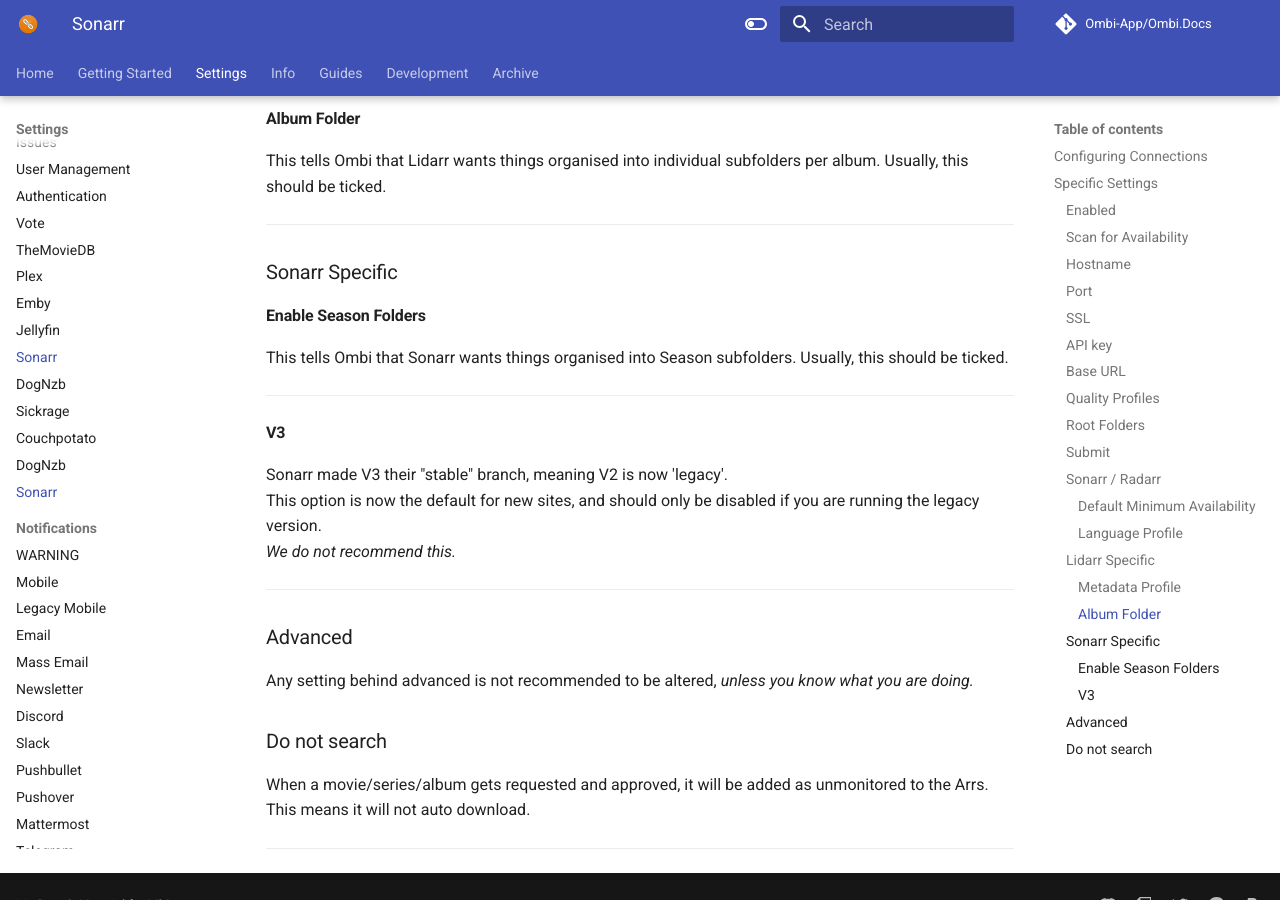
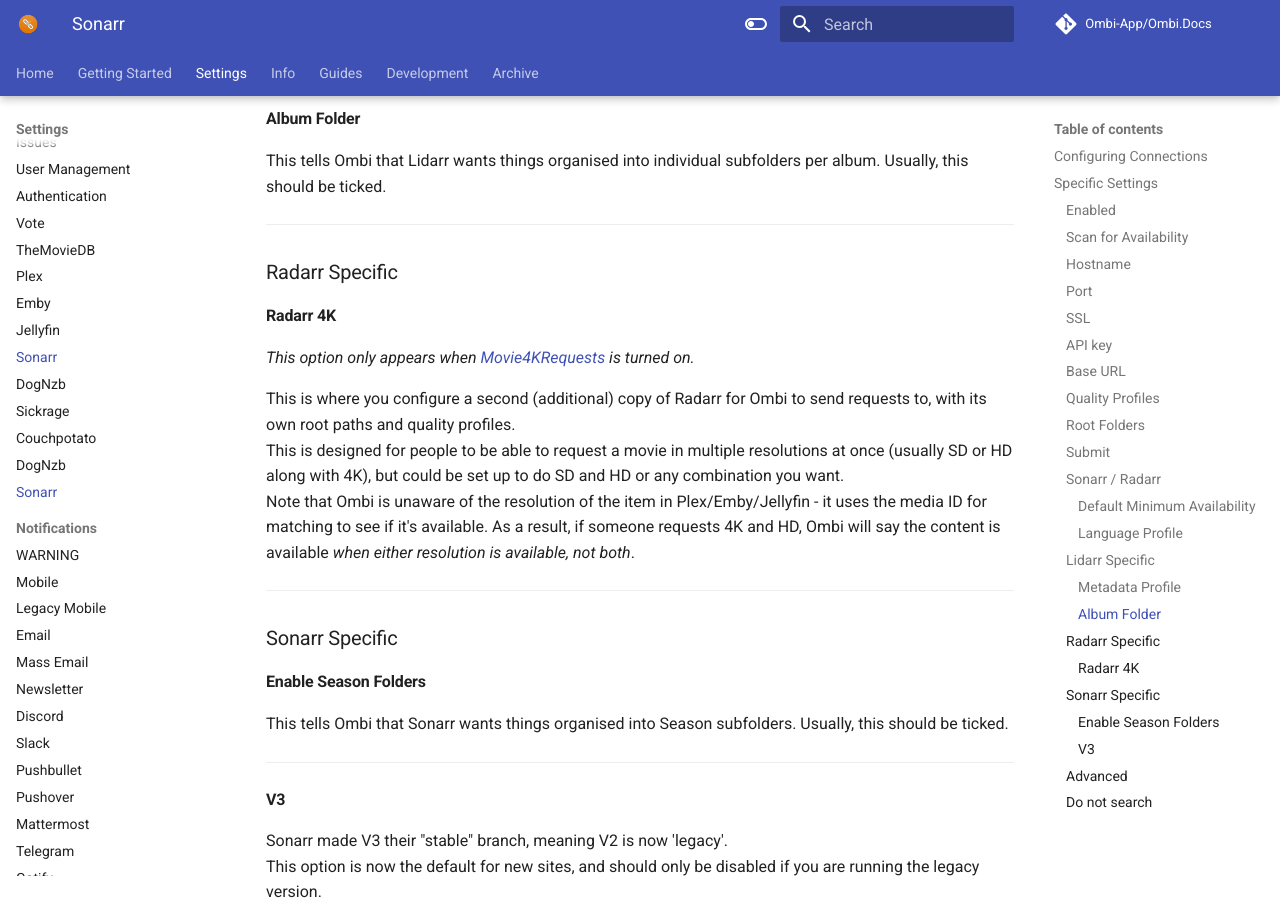
Before and after one commit to Ombi-app/Ombi.Docs, an MkDocs documentation site: the page built from docs/settings/all-the-arrs.md, in a window 1280 px wide and 900 px high, scrolled down 4605 px. Built offline with MkDocs 1.6.1 and Material for MkDocs 9.7.7, drawn with Linux system fonts in a browser that asks for light colours; comment, search, counter and statistics services are not loaded.

Commit message:
Create radarr4k guide

```diff
--- a/docs/settings/all-the-arrs.md
+++ b/docs/settings/all-the-arrs.md
@@ -152,6 +152,17 @@
 This tells Ombi that Lidarr wants things organised into individual subfolders per album. Usually, this should be ticked.
 ***
 
+### Radarr Specific
+
+#### Radarr 4K
+
+_This option only appears when  [Movie4KRequests](../features/#movie4krequests) is turned on._
+
+This is where you configure a second (additional) copy of Radarr for Ombi to send requests to, with its own root paths and quality profiles.
+This is designed for people to be able to request a movie in multiple resolutions at once (usually SD or HD along with 4K), but could be set up to do SD and HD or any combination you want.
+Note that Ombi is unaware of the resolution of the item in Plex/Emby/Jellyfin - it uses the media ID for matching to see if it's available. As a result, if someone requests 4K and HD, Ombi will say the content is available _when either resolution is available, not both_.
+***
+
 ### Sonarr Specific
 
 #### Enable Season Folders
```
Also changed, not shown: docs/settings/features.md (added, +6 -0 lines).
